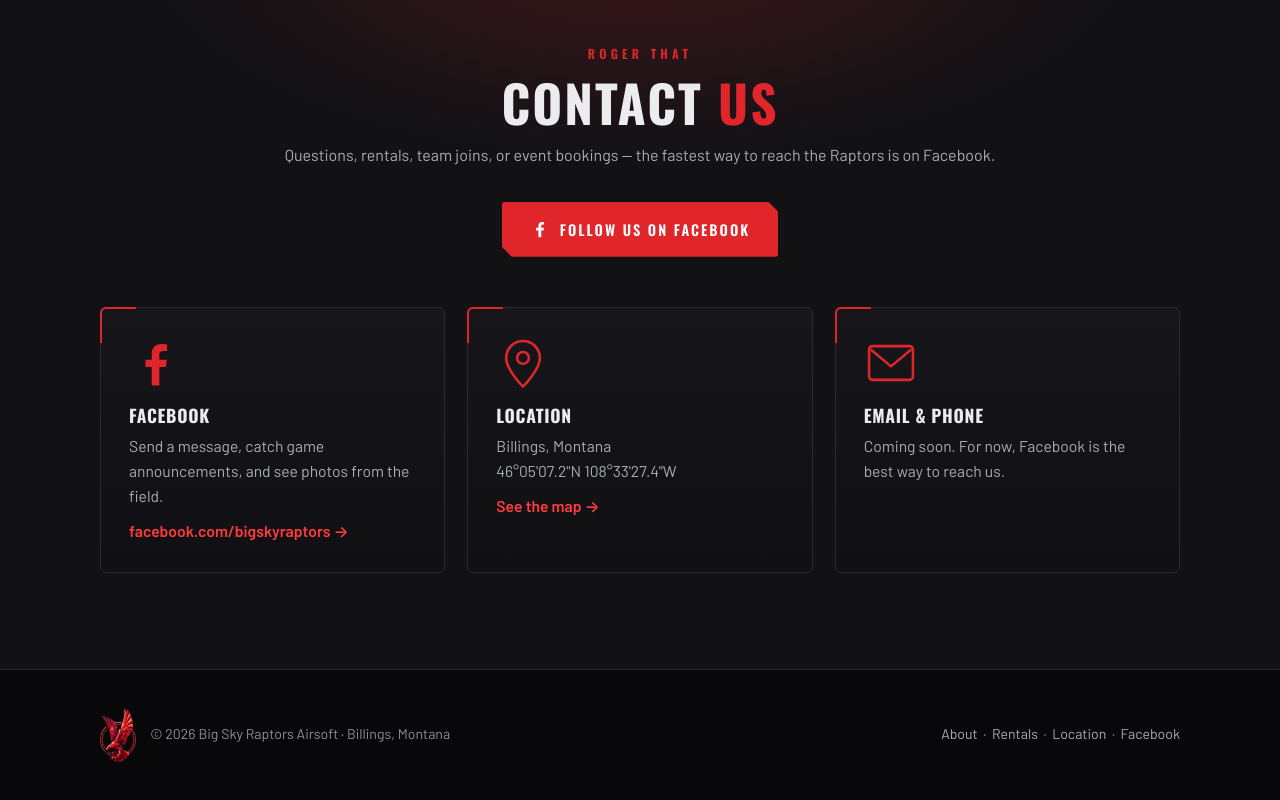
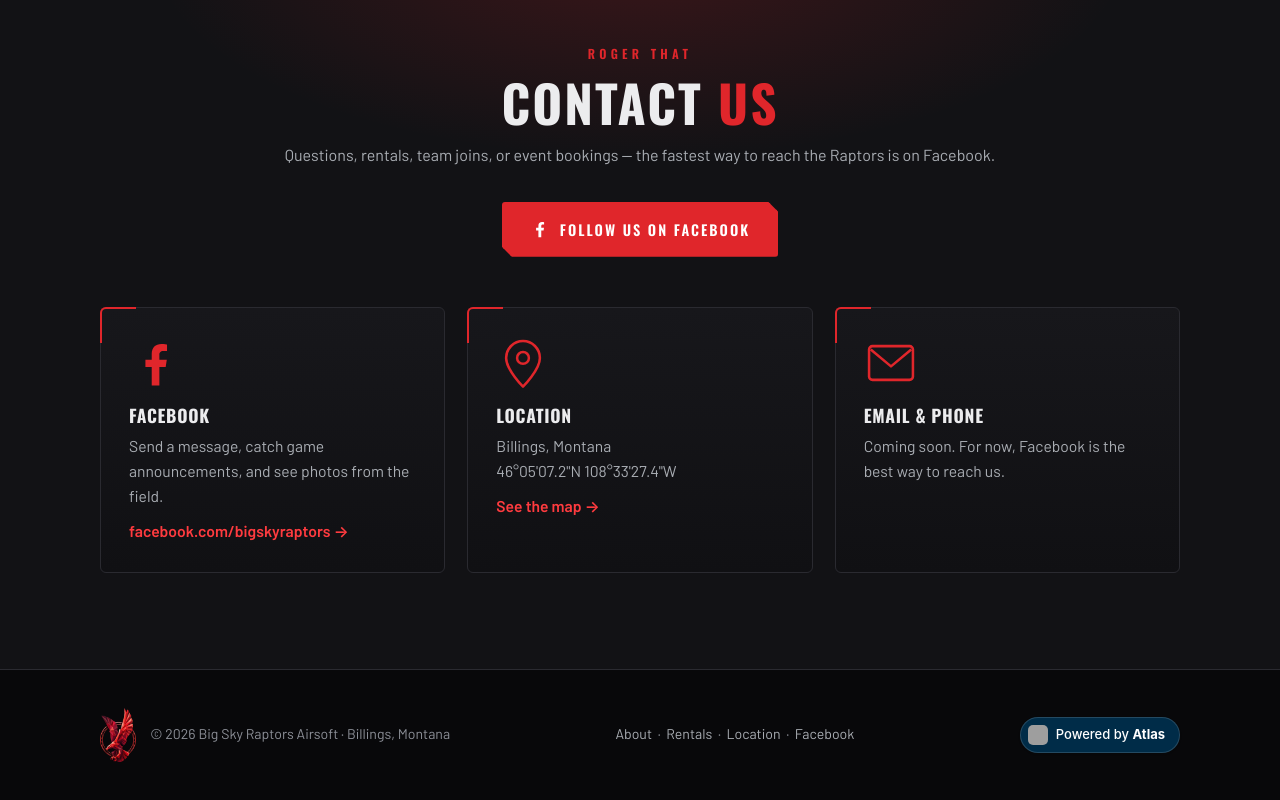
Before and after one commit to CaptainAsleep/bigskyraptorsairsoft, a plain HTML site: page index.html in a window 1280 px wide. Shown: the part 5677-6477 px from the top of the page. Drawn offline with nearby package versions, Linux system fonts and the light colour scheme; grey boxes are pictures that could not be loaded.

Commit message:
Add files via upload

```diff
--- a/index.html
+++ b/index.html
@@ -202,6 +202,8 @@
 footer .wrap{display:flex;flex-wrap:wrap;gap:20px;justify-content:space-between;align-items:center}
 footer img{height:54px;width:auto}
 footer .fl{display:flex;align-items:center;gap:14px}
+footer .atlas-badge img{height:20px;width:20px}
+footer .atlas-badge a:hover{filter:brightness(1.15)}
 footer a{color:var(--steel);text-decoration:none}
 footer a:hover{color:#fff}
 
@@ -494,7 +496,7 @@
       <details><summary>What should I wear?</summary><p>Long sleeves, long pants, sturdy shoes or boots, and layers for Montana weather. Earth tones or camo are great, but not required.</p></details>
       <details><summary>Does airsoft hurt?</summary><p>You'll feel a small sting when hit, but protective gear and clothing help a lot. Protective eyewear is mandatory, and we recommend full-face coverage.</p></details>
       <details><summary>Is there a minimum age?</summary><p>Age requirements and waiver details are being finalized. Message us on Facebook and we'll get you an answer.</p></details>
-      <details><summary>How do I sign up?</summary><p>Send us a message on Facebook. We'll get you set up for the next game day.</p></details>
+      <details><summary>How do I sign up?</summary><p>Big Sky Raptors Airsoft is now powered by <a href="https://playerapp.airsoftatlas.app" target="_blank" rel="noopener noreferrer" style="color:var(--red-hot);font-weight:600;text-decoration:none">Atlas</a>. Sign up and book your spot for the next game day through the Atlas player app. Have questions? Send us a message on Facebook.</p></details>
     </div>
   </div>
 </section>
@@ -532,6 +534,18 @@
       <a href="#about">About</a> &nbsp;&middot;&nbsp; <a href="#rentals">Rentals</a> &nbsp;&middot;&nbsp; <a href="#location">Location</a> &nbsp;&middot;&nbsp;
       <a href="https://www.facebook.com/bigskyraptors" target="_blank" rel="noopener">Facebook</a>
     </div>
+    <div class="atlas-badge">
+      <!-- Atlas badge -->
+      <a href="https://playerapp.airsoftatlas.app" target="_blank" rel="noopener noreferrer"
+         style="display:inline-flex;align-items:center;gap:8px;background:#002C48;color:#ffffff;
+                text-decoration:none;font-family:-apple-system,BlinkMacSystemFont,'Segoe UI',Roboto,Helvetica,Arial,sans-serif;
+                font-size:13px;font-weight:500;line-height:1;padding:7px 14px 7px 7px;border-radius:999px;
+                border:1px solid rgba(255,255,255,0.14);box-shadow:0 1px 2px rgba(0,0,0,0.15);">
+        <img src="https://firebasestorage.googleapis.com/v0/b/atlas-players-app.firebasestorage.app/o/public%2Femail%2Fatlas-badge-icon.png?alt=media&token=576be6fe-d45c-465c-b758-6670e1574480"
+             alt="" width="20" height="20" style="display:block;border-radius:5px;flex-shrink:0;">
+        <span style="white-space:nowrap;">Powered&nbsp;by&nbsp;<strong style="font-weight:700;">Atlas</strong></span>
+      </a>
+    </div>
   </div>
 </footer>
 
```
